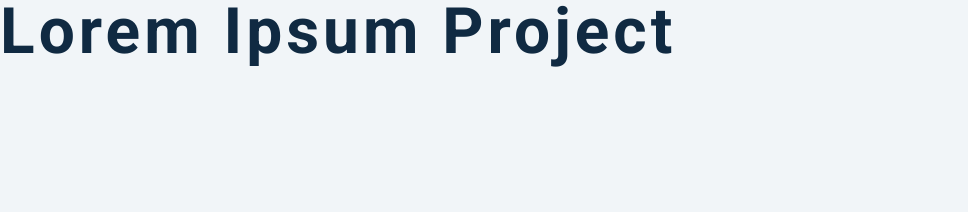
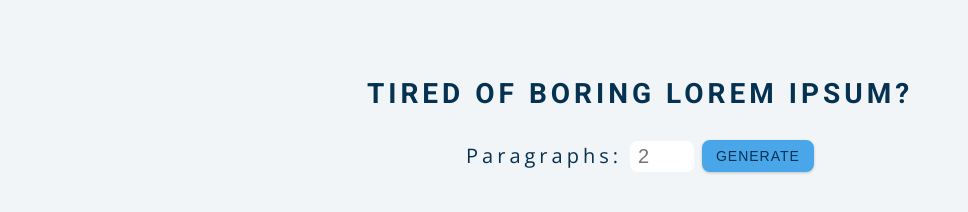
Before and after one commit to scampcoder/Lorem-Generator, a plain HTML site: page frontend/index.html in a window 1280 px wide. Shown: the whole page, without its empty margins (0-968 px from the left). Drawn offline with nearby package versions, Linux system fonts and the light colour scheme; files whose address does not match are found by name.

Commit message:
Set up html structure

```diff
--- a/frontend/index.html
+++ b/frontend/index.html
@@ -9,7 +9,15 @@
     <link rel="stylesheet" href="styles.css" />
   </head>
   <body>
-    <h1>lorem ipsum project</h1>
+    <section class="section-center">
+        <h3>tired of boring lorem ipsum?</h3>
+        <form class="lorem-form">
+            <label for="amount">paragraphs:</label>
+            <input type="number"name="amount" id="amount" placeholder="2">
+            <button type="submint" class="btn">generate</button>
+        </form>
+        <article class="lorem-text"></article>
+    </section>
     <!-- javascript -->
     <script src="app.js"></script>
   </body>
```
